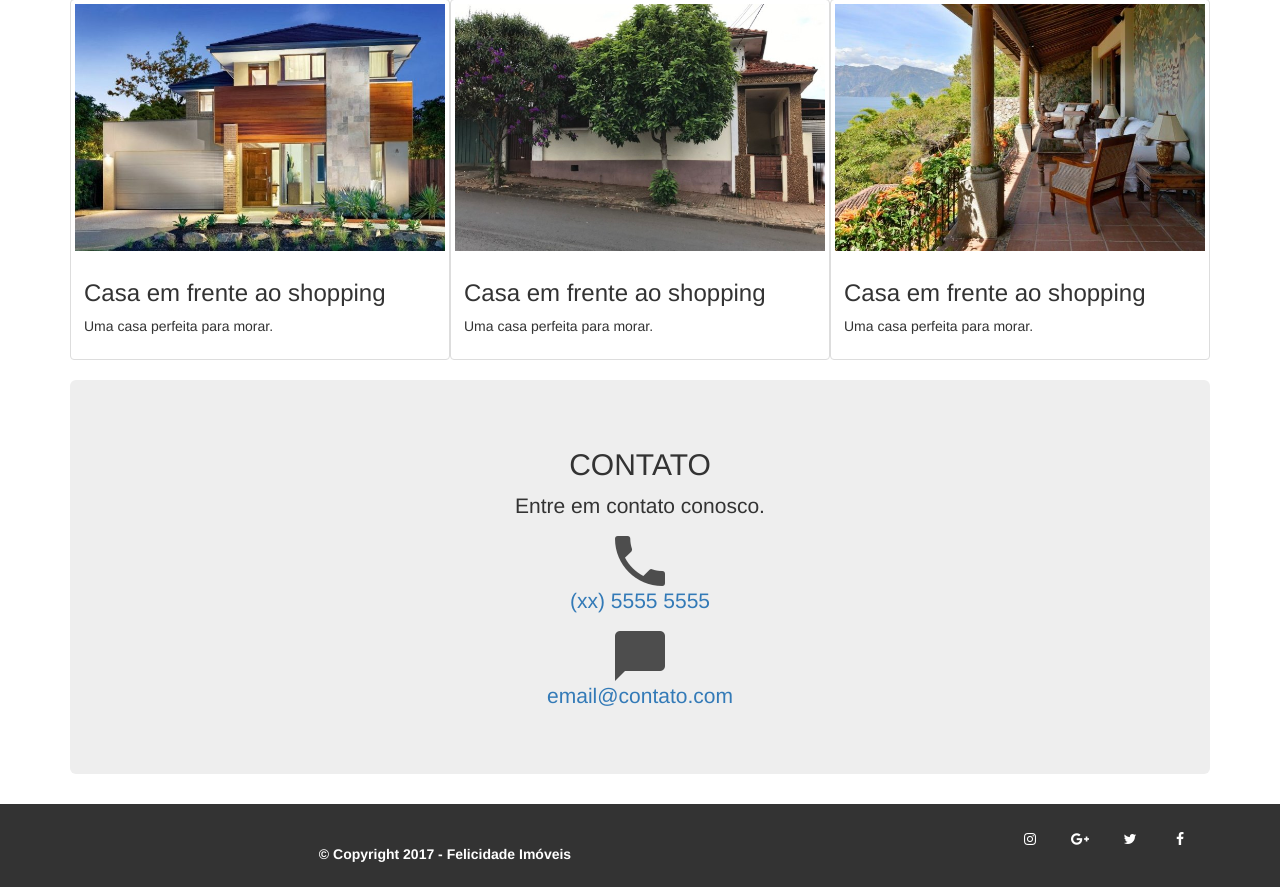
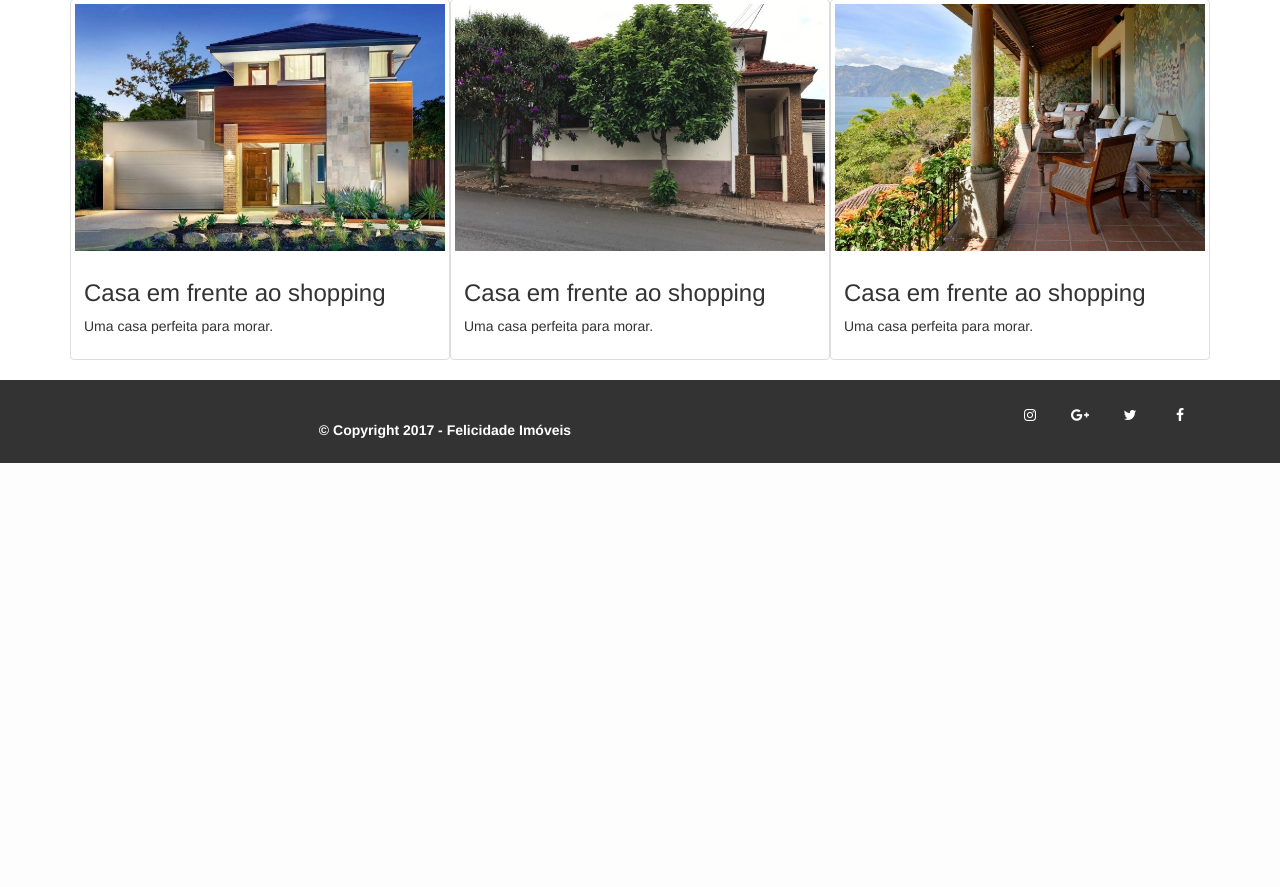
Before and after one commit to pedrohsreis/projeto3, a PHP site: page /Code3/produtos.php in a window 1280 px wide. Shown: the part 527-1414 px from the top of the page. After the commit the page ends 990 px from the top, so only its background shows below. Run offline with PHP 8.4, Linux system fonts and the light colour scheme; data that the repository does not hold is empty; some libraries are stand-ins or nearby versions.

Commit message:
Removendo parte de contato da pagina

```diff
--- a/produtos.php
+++ b/produtos.php
@@ -156,7 +156,7 @@
 
 
 
-        <div class = "container contato">
+        <!--<div class = "container contato">
             <div class=" jumbotron">
                 <h2>CONTATO</h2>
                 <p>Entre em contato conosco.</p>
@@ -170,7 +170,7 @@
                     <p><a href="email@contato.com">email@contato.com</a></p>
                 </div>
             </div>
-        </div>
+        </div>-->
 
         <?php include 'Rodape.php'; ?>
     </body>
```
